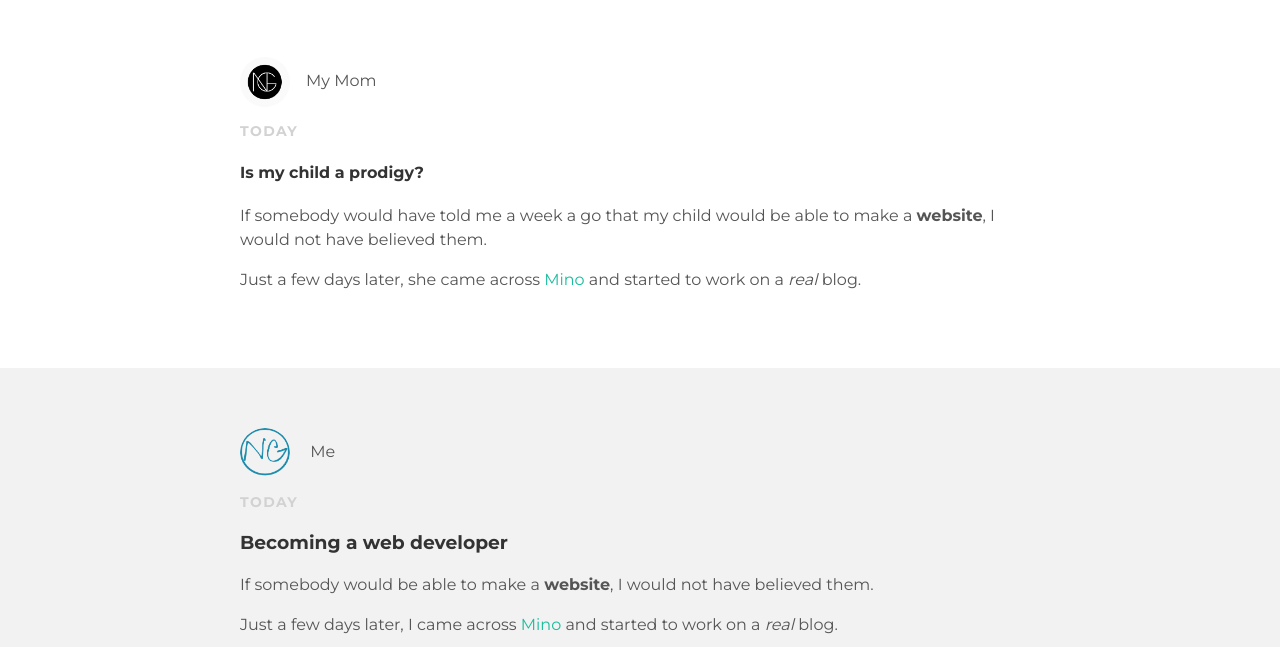
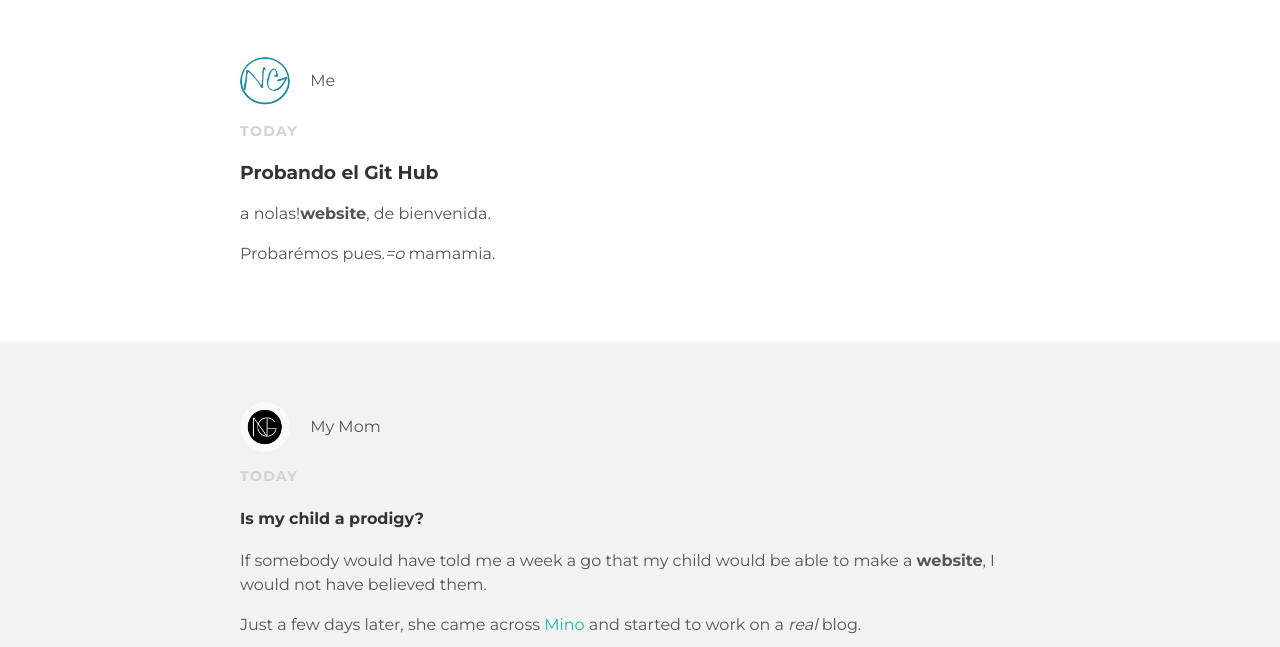
Before and after one commit to nestorguerrero/nestorguerrero.github.io, a plain HTML site: page index.html in a window 1280 px wide. Shown: the part 153-800 px from the top of the page. Drawn offline with Linux system fonts and the light colour scheme.

Commit message:
Update index.html

```diff
--- a/index.html
+++ b/index.html
@@ -27,7 +27,28 @@
 		<div class="post-container">
 			<div class="post">
 				<div class="post-author">
-					<img src="ng.jpeg" alt=""><span>My Mom</span></div><p class="post-date">Today</p><h4 class="post-title">Is my child a prodigy?</h4><div class="post-content"><p>If somebody would have told me a week a go that my child would be able to make a <strong>website</strong>, I would not have believed them.</p> <p>Just a few days later, she came across <a href="https://getmimo.com">Mino</a> and started to work on a <em>real</em> blog.</p>
+					<img src="nestor-guerrero.png" alt="">
+					<span>Me</span>
+				</div>
+				<p class="post-date">Today</p>
+				<h3 class="post-title">Probando el Git Hub</h3>
+				<div class="post-content">
+					<p>a nolas!<strong>website</strong>, de bienvenida.</p>
+					<p>Probarémos pues.<em>=o</em> mamamia.</p>
+				</div>
+			</div>
+		</div>
+		<div class="post-container">
+			<div class="post">
+				<div class="post-author">
+					<img src="ng.jpeg" alt="">
+					<span>My Mom</span>
+				</div>
+				<p class="post-date">Today</p>
+				<h4 class="post-title">Is my child a prodigy?</h4>
+				<div class="post-content">
+					<p>If somebody would have told me a week a go that my child would be able to make a <strong>website</strong>, I would not have believed them.</p>
+					<p>Just a few days later, she came across <a href="https://getmimo.com">Mino</a> and started to work on a <em>real</em> blog.</p>
 				</div>
 			</div>
 		</div>
```
